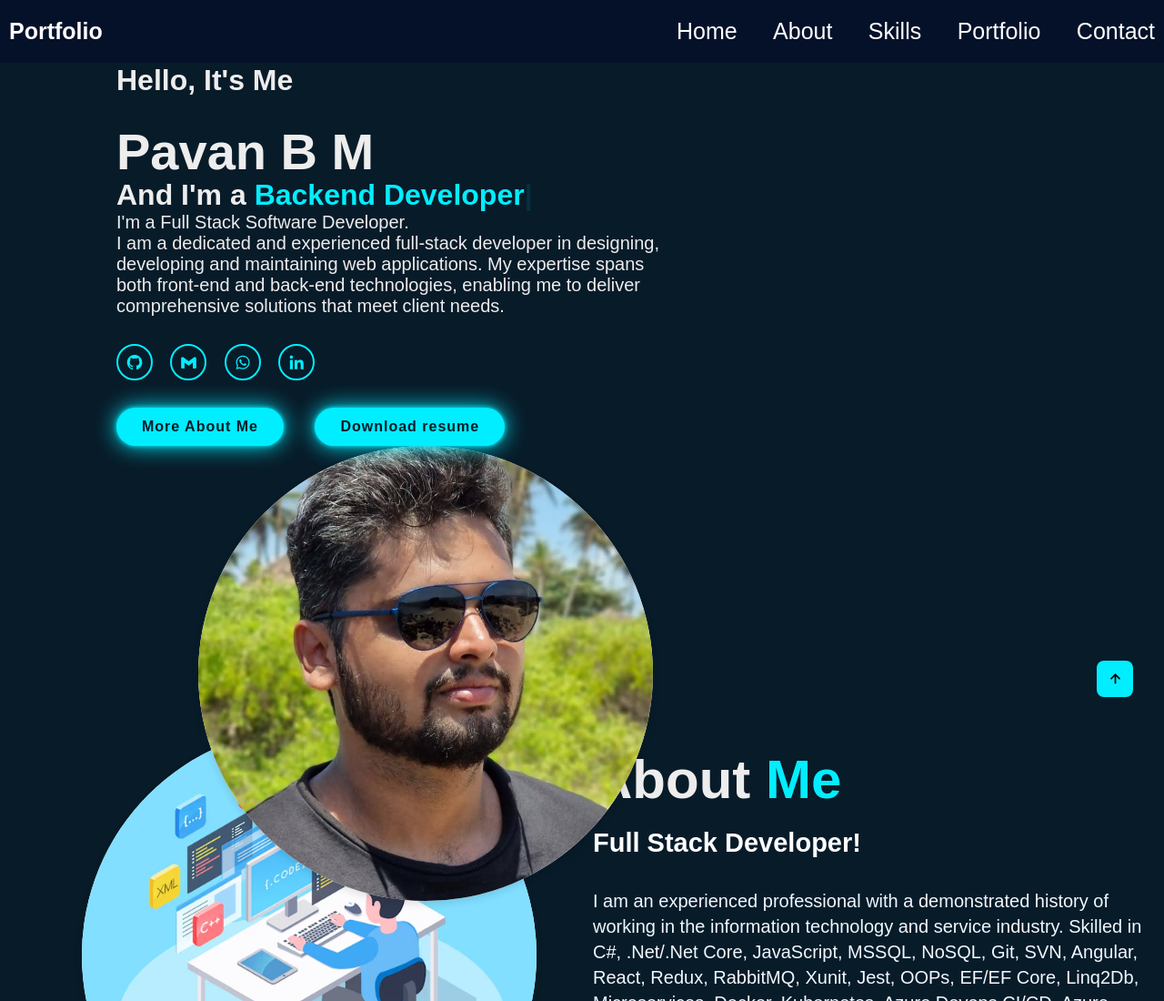
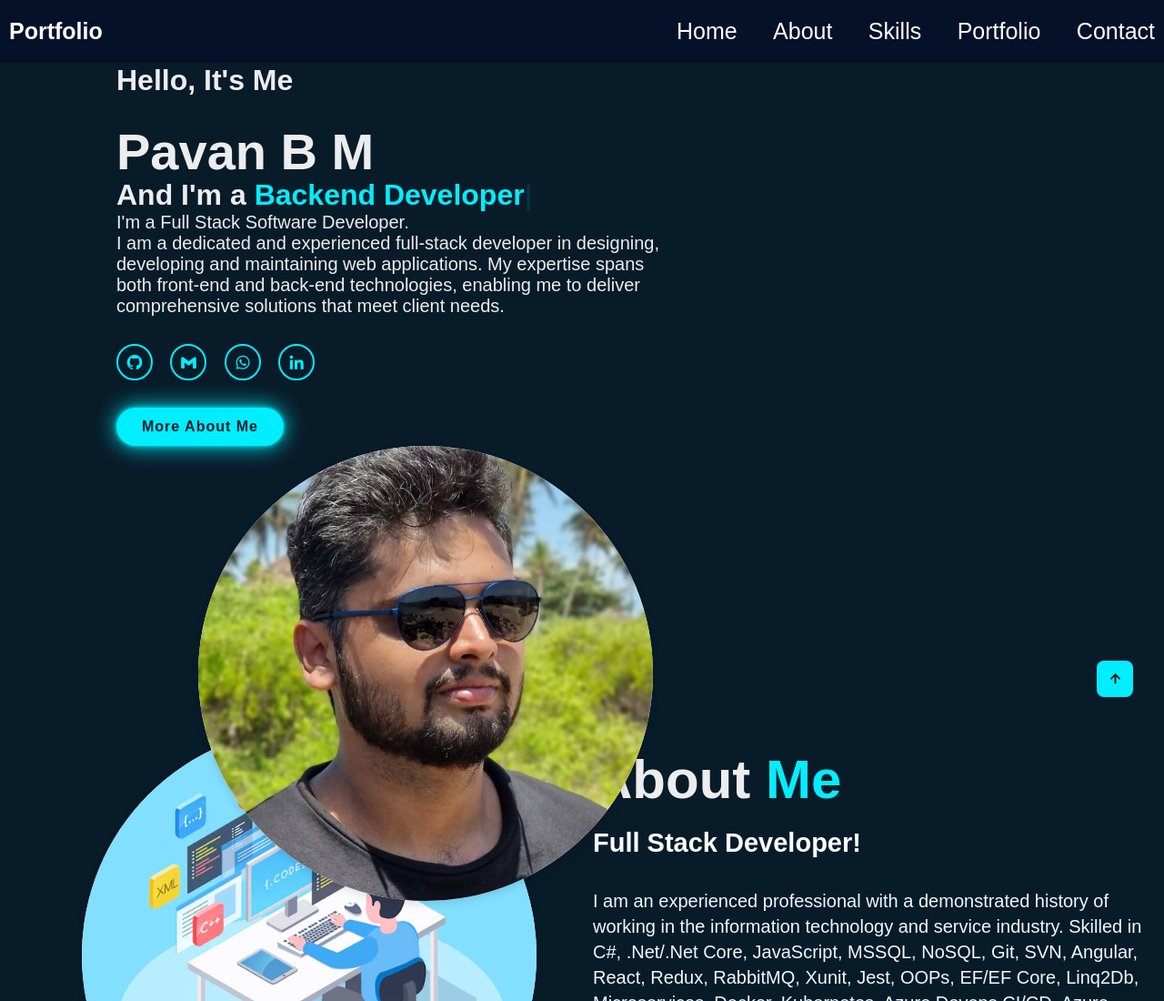
Before and after one commit to pavan296/My-Portfolio1, a plain HTML site: page index.html in a window 1280 px wide. Shown: the top 1100 px of the page at 91% size. Drawn offline with nearby package versions, Linux system fonts and the light colour scheme.

Commit message:
Update index.html

```diff
--- a/index.html
+++ b/index.html
@@ -52,9 +52,7 @@
           ></a>
         </div>
         <a href="#about" class="btn-box">More About Me</a>
-        <a href="#" class="btn-box" class="resume" id="downloadButton"
-          >Download resume</a
-        >
+
       </div>
       <div class="about-img">
         <img src="./Pavan.jpg" alt="" class="my-img" />
```
